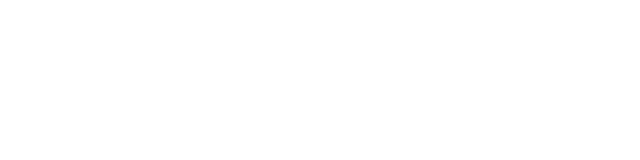
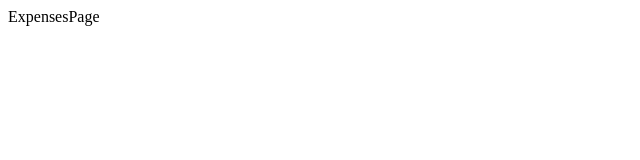
Before and after one commit to sian022/expense-tracker, a React (Vite) app in the folder client/: page / in a window 1280 px wide. Shown: the top 160 px of the page, without its empty margins (0-640 px from the left). Built offline with nearby package versions, Linux system fonts and the light colour scheme.

Commit message:
setup: react router setup

```diff
--- a/client/package.json
+++ b/client/package.json
@@ -1,5 +1,5 @@
 {
-  "name": "client",
+  "name": "expense-tracker-client",
   "private": true,
   "version": "0.0.0",
   "type": "module",
@@ -11,7 +11,8 @@
   },
   "dependencies": {
     "react": "^18.3.1",
-    "react-dom": "^18.3.1"
+    "react-dom": "^18.3.1",
+    "react-router-dom": "^6.24.1"
   },
   "devDependencies": {
     "@types/react": "^18.3.3",
--- a/client/src/App.jsx
+++ b/client/src/App.jsx
@@ -1,5 +1,8 @@
+import { RouterProvider } from "react-router-dom";
+import router from "./app/router";
+
 function App() {
-  return <></>;
+  return <RouterProvider router={router} />;
 }
 
 export default App;
--- /dev/null
+++ b/client/src/app/router.jsx
@@ -0,0 +1,11 @@
+import { createBrowserRouter } from "react-router-dom";
+import ExpensesPage from "../pages/ExpensesPage";
+
+const router = createBrowserRouter([
+  {
+    path: "",
+    element: <ExpensesPage />,
+  },
+]);
+
+export default router;
--- /dev/null
+++ b/client/src/pages/ExpensesPage.jsx
@@ -0,0 +1,5 @@
+const ExpensesPage = () => {
+  return <div>ExpensesPage</div>;
+};
+
+export default ExpensesPage;
```
Also changed, not shown: 2 other files (tests, documents, lock files or other folders).
